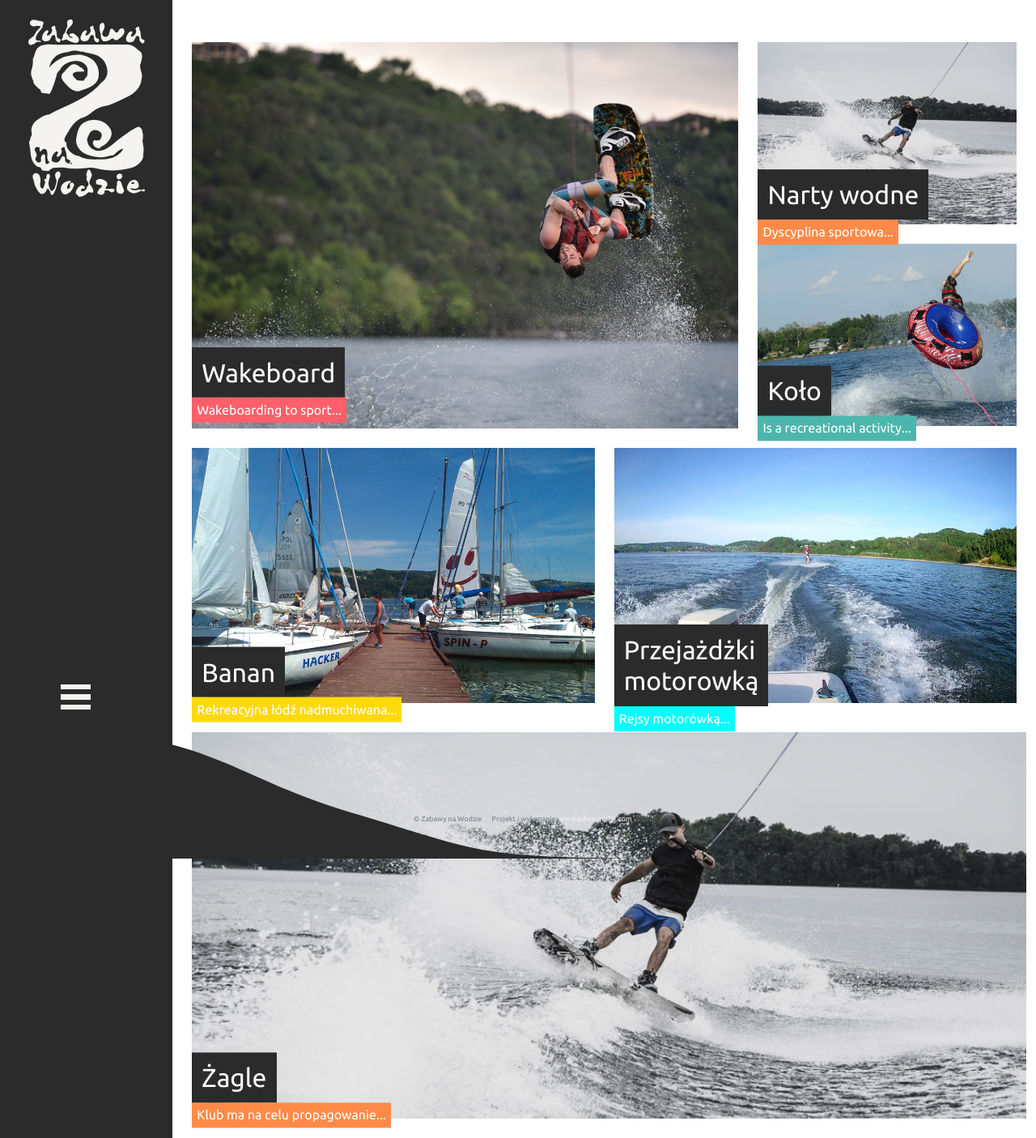
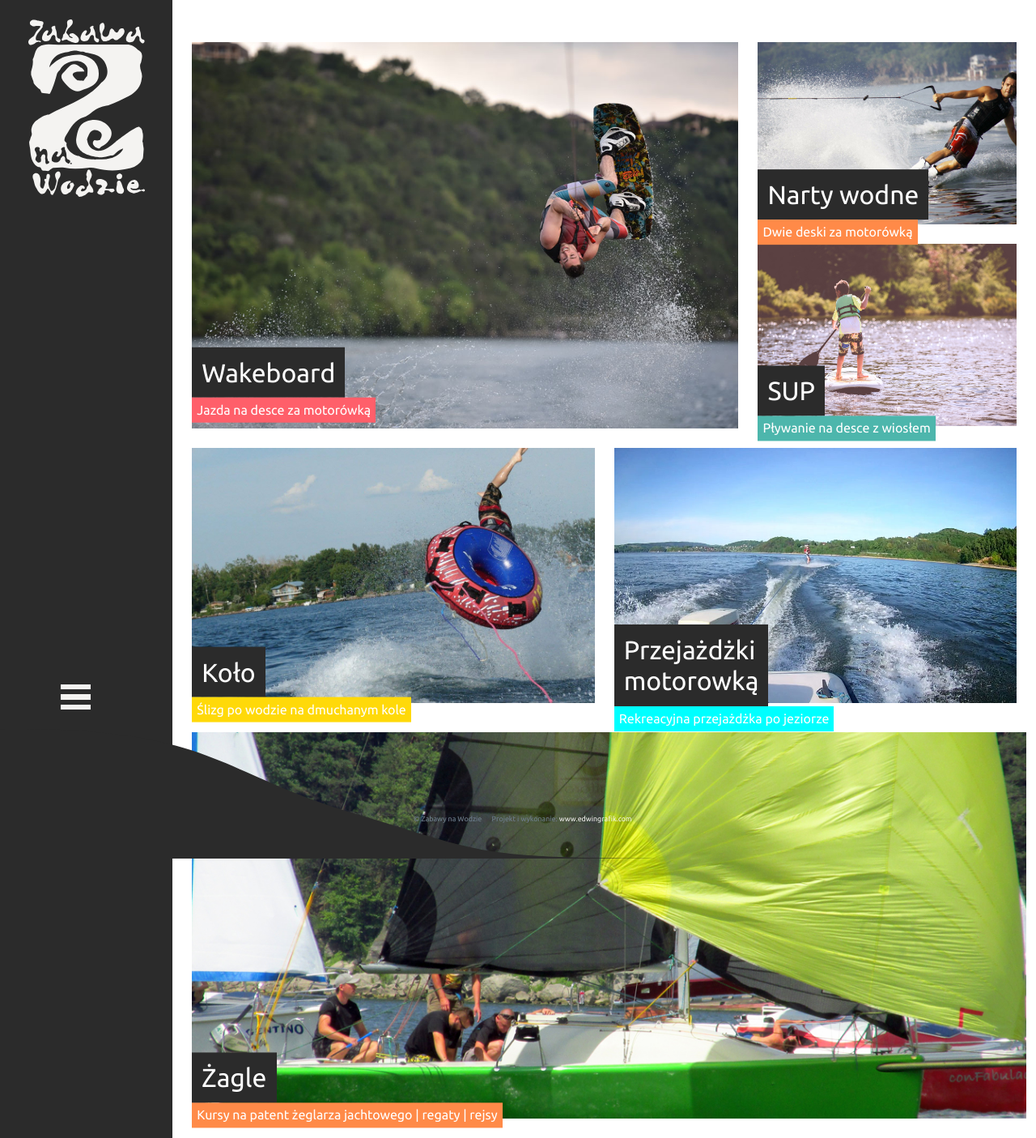
Before and after one commit to edwingrafik/zabawynawodzie, a Jekyll site: the page built from index.md, in a window 1280 px wide. Shown: the whole page at 81% size. Built offline with Jekyll 4.4.1, drawn with Linux system fonts in a browser that asks for light colours; nearby versions of some CDN libraries.

Commit message:
Zmiany tresci

```diff
--- /dev/null
+++ b/_includes/sup.html
@@ -0,0 +1,4 @@
+<h2 id="sup" class="mb-3">SUP</h2>
+<p>
+  SUP, czyli z ang. Stand Up Paddle, to nic innego jak deska z wiosłem. Pływa się na stojąco, posługując jednym wiosłem. Pomysł wydaje się prosty, ale jest to obecnie najszybciej rozwijającą się dyscypliną sportów surfingowych. SUP wywodzi się z połączenia deski surfingowej z kajakiem. Często spotyka się deski pompowane, ponieważ po rozłożeniu mają pokaźne rozmiary. Deska charakteryzuje się dużą wypornością i stabilnością, a pokład w całości pokryty jest miękką pianką, co pomaga utrzymać równowagę. Pływanie na desce poprawia koordynację, ogólną sprawność i wytrzymałość. Paddleboarding jest stosunkowo łatwy technicznie, dlatego pozwala na prowadzenie aktywności fizycznej na wodzie bez wcześniejszego przygotowania - często określany jest sportem dla każdego.
+</p>
--- /dev/null
+++ b/_includes/tubbing.html
@@ -0,0 +1,4 @@
+<h2 id="tubbing" class="mb-3">Koło</h2>
+<p>
+  Koło jest jednym z rodzajów aktywności rekreacyjnej na wodzie, która polega na ciągnięciu za motorówką lekkich obiektów o różnym kształcie wypełnionych powietrzem (z ang. tubing). Może to być koło, banan, pocisk, kanapa i inne. Dzięki niewielkiej wadze koło nabiera dużej prędkości i dostarcza niezapomnianych wrażeń. Świetna zabawa gwarantowana! Jazda odbywa się oczywiście w kamizelkach asekuracyjnych. Posiadamy dwuosobowe koło firmy Yamaha oraz oczywiście motorówkę, która je holuje z odpowiednią prędkością. Osoba holująca posiada wszystkie potrzebne uprawnienia: patent sternika motorowodnego oraz licencję do holowania narciarza wodnego lub innych obiektów pływających wydane przez Polski Związek Motorowodny i Narciarstwa Wodnego.
+</p>
--- /dev/null
+++ b/_includes/waterski.html
@@ -0,0 +1,4 @@
+<h2 id="waterski" class="mb-3">Narty wodne</h2>
+<p>
+  Narciarstwo wodne to dyscyplina sportowa, która polega na jeździe na nartach (lub jednej narcie) za holującą narciarza motorówką. Dzięki dużej prędkości narty utrzymują się na powierzchni wody, a narciarz może cieszyć się z frajdy jazdy. Udostępniamy kask i kamizelkę asekuracyjną oraz narty z wiązaniami. Osoba holująca posiada wszystkie potrzebne uprawnienia: patent sternika motorowodnego oraz licencję do holowania narciarza wodnego lub innych obiektów pływających wydane przez Polski Związek Motorowodny i Narciarstwa Wodnego.
+</p>
--- a/_includes/zabawy.html
+++ b/_includes/zabawy.html
@@ -1,17 +1,9 @@
-<!-- <div class="row no-gutter">
-  <div class="col-md-12">
-    <div class="blurb mt-5 text-center">
-      <h1 class="mb-3 text-uppercase font-weight-bold">Chcesz spędzic czas nad wodą?</h1>
-      <h5 class="pt-2 pb-2">Kiedy wiatru nie ma, oferujemy świetną zabawę z udziałem motorówki. Pływanie na kole czy wakeboard dostarczają niesamowitych wrażeń. Polecamy także jako atrakcję na wieczory kawalerskie, spotkania, czy po prostu sposób na zabawę na wodzie.</h5>
-    </div>
-  </div>
-</div> -->
 <div class="row no-gutters">
   <div class="col-md-8">
-    <a href="galeria" id="wakeboard" class="hero-item">
+    <a href="galeria" id="hero-01" class="hero-item">
       <div class="hero-title">
         <h2>Wakeboard</h2>
-        <h6>Wakeboarding to sport...</h6>
+        <h6>Jazda na desce za motorówką</h6>
       </div>
       <div class="hero-img" style="background-image: url('/img/steven-welch-124749-unsplash.jpg')">
       </div>
@@ -19,20 +11,20 @@
   </div>
 
   <div class="col-md-4">
-    <a href="galeria" id="water-ski" class="hero-item">
+    <a href="{{ url }}/galeria#waterski" id="hero-02" class="hero-item">
       <div class="hero-title">
         <h2>Narty wodne</h2>
-        <h6>Dyscyplina sportowa...</h6>
+        <h6>Dwie deski za motorówką</h6>
       </div>
-      <div class="hero-img" style="background-image: url('/img/caleb-vandenheuvel-407861-unsplash.jpg')">
+      <div class="hero-img" style="background-image: url('/img/mexico-88768_1920.jpg')">
       </div>
     </a>
-    <a href="galeria" id="tubbing" class="hero-item">
+    <a href="{{ url }}/galeria#sup" id="hero-03" class="hero-item">
       <div class="hero-title">
-        <h2>Koło</h2>
-        <h6>Is a recreational activity...</h6>
+        <h2>SUP</h2>
+        <h6>Pływanie na desce z wiosłem</h6>
       </div>
-      <div class="hero-img" style="background-image: url('/img/33944106_2116176085327162_1685665829208719360_o.jpg')">
+      <div class="hero-img" style="background-image: url('/img/ben-white-131242-unsplash.jpg')">
       </div>
     </a>
   </div>
@@ -40,23 +32,23 @@
 </div>
 <div class="row no-gutters">
   <div class="col-md-6">
-    <a href="galeria" id="banana" class="hero-item">
+    <a href="{{ url }}/galeria#tubbing" id="hero-04" class="hero-item">
       <div class="hero-title">
-        <h2>Banan</h2>
-        <h6>Rekreacyjna łódź nadmuchiwana...</h6>
+        <h2>Koło</h2>
+        <h6>Ślizg po wodzie na dmuchanym kole</h6>
       </div>
-      <div class="hero-img" style="background-image: url('/img/IMG_20150801_121529.jpg')">
+      <div class="hero-img" style="background-image: url('/img/33944106_2116176085327162_1685665829208719360_o.jpg')">
       </div>
     </a>
   </div>
 
   <div class="col-md-6">
-    <a href="galeria" id="motorboat" class="hero-item">
+    <a href="{{ url }}/galeria#moto" id="hero-05" class="hero-item">
       <div class="hero-title">
         <h2>Przejażdżki
           <br>
           motorowką</h2>
-        <h6>Rejsy motorówką...</h6>
+        <h6>Rekreacyjna przejażdżka po jeziorze</h6>
       </div>
       <div class="hero-img" style="background-image: url('/img/kolo11.jpg')">
       </div>
@@ -66,12 +58,12 @@
 </div>
 <div class="row no-gutters">
   <div class="col-md-12">
-    <a href="http://szwyblinka.pl/" id="sail-courses" class="hero-item">
+    <a href="http://szwyblinka.pl/" id="hero-06" class="hero-item">
       <div class="hero-title">
         <h2>Żagle</h2>
-        <h6>Klub ma na celu propagowanie...</h6>
+        <h6>Kursy na patent żeglarza jachtowego | regaty | rejsy</h6>
       </div>
-      <div class="hero-img" style="background-image: url('/img/caleb-vandenheuvel-407861-unsplash.jpg')">
+      <div class="hero-img" style="background-image: url('/img/IMG_6776.jpg')">
       </div>
     </a>
   </div>
--- a/_sass/style/_hero.scss
+++ b/_sass/style/_hero.scss
@@ -1,13 +1,8 @@
-.hero-content {
-}
-
 .hero-item {
   position: relative;
 }
 
 .blurb {
-  // margin-left: $base-spacing*2;
-  // margin-right: $base-spacing*2;
   margin-bottom: $base-spacing*4;
   color: $dark;
    h5 {
@@ -50,7 +45,7 @@
   width: -moz-fit-content;
 }
 
-#wakeboard {
+#hero-01 {
   height: 53vh;
   .hero-img {
     margin-top: $base-spacing*2;
@@ -75,8 +70,7 @@
     }
   }
 }
-
-#water-ski {
+#hero-02 {
   height: 25vh;
   .hero-img {
     margin-top: $base-spacing*2;
@@ -98,7 +92,76 @@
     }
   }
 }
-#sail-courses {
+#hero-03 {
+  height: 25vh;
+  .hero-img {
+    margin-top: $base-spacing;
+    margin-right: $base-spacing*2;
+    margin-bottom: $base-spacing;
+    margin-left: $base-spacing;
+    &:hover {
+      filter: url('#green-blue');
+    }
+    @media (max-width: $tablet) {
+      margin: $base-spacing;
+    }
+  }
+  .hero-title {
+    transform: translate(0%, 40%);
+    left: $base-spacing;
+    h6 {
+      background-color: #4db6ac;
+    }
+  }
+}
+#hero-04 {
+  height: 35vh;
+  .hero-img {
+    margin-top: $base-spacing;
+    margin-right: $base-spacing;
+    margin-bottom: $base-spacing;
+    margin-left: $base-spacing*2;
+    &:hover {
+      filter: url('#yellow-pink');
+    }
+    @media (max-width: $tablet) {
+      margin: $base-spacing;
+    }
+  }
+  .hero-title {
+    transform: translate(0%, 100%);
+    left: $base-spacing*2;
+    h6 {
+      background-color: $yellow;
+    }
+    @media (max-width: $tablet) {
+      left: $base-spacing;
+    }
+  }
+}
+#hero-05 {
+  height: 35vh;
+  .hero-img {
+    margin-top: $base-spacing;
+    margin-right: $base-spacing*2;
+    margin-bottom: $base-spacing;
+    margin-left: $base-spacing;
+    &:hover {
+      filter: url('#blue-aqua');
+    }
+    @media (max-width: $tablet) {
+      margin: $base-spacing;
+    }
+  }
+  .hero-title {
+    transform: translate(0%, 50%);
+    left: $base-spacing;
+    h6 {
+      background-color: aqua;
+    }
+  }
+}
+#hero-06 {
   height: 53vh;
   .hero-img {
     margin-top: $base-spacing*2;
@@ -123,91 +186,3 @@
     }
   }
 }
-#tubbing {
-  height: 25vh;
-  .hero-img {
-    margin-top: $base-spacing;
-    margin-right: $base-spacing*2;
-    margin-bottom: $base-spacing;
-    margin-left: $base-spacing;
-    &:hover {
-      filter: url('#green-blue');
-    }
-    @media (max-width: $tablet) {
-      margin: $base-spacing;
-    }
-  }
-  .hero-title {
-    transform: translate(0%, 40%);
-    left: $base-spacing;
-    h6 {
-      background-color: #4db6ac;
-    }
-  }
-}
-#sailing {
-  height: 25vh;
-  .hero-img {
-    margin-top: $base-spacing;
-    margin-right: $base-spacing;
-    margin-bottom: $base-spacing;
-    margin-left: $base-spacing*2;
-    &:hover {
-      filter: url('#green-blue');
-    }
-  }
-  .hero-title {
-    transform: translate(0%, 40%);
-    left: $base-spacing*2;
-    h6 {
-      background-color: #4db6ac;
-    }
-  }
-}
-#banana {
-  height: 35vh;
-  .hero-img {
-    margin-top: $base-spacing;
-    margin-right: $base-spacing;
-    margin-bottom: $base-spacing;
-    margin-left: $base-spacing*2;
-    &:hover {
-      filter: url('#yellow-pink');
-    }
-    @media (max-width: $tablet) {
-      margin: $base-spacing;
-    }
-  }
-  .hero-title {
-    transform: translate(0%, 100%);
-    left: $base-spacing*2;
-    h6 {
-      background-color: $yellow;
-    }
-    @media (max-width: $tablet) {
-      left: $base-spacing;
-    }
-  }
-}
-#motorboat {
-  height: 35vh;
-  .hero-img {
-    margin-top: $base-spacing;
-    margin-right: $base-spacing*2;
-    margin-bottom: $base-spacing;
-    margin-left: $base-spacing;
-    &:hover {
-      filter: url('#blue-aqua');
-    }
-    @media (max-width: $tablet) {
-      margin: $base-spacing;
-    }
-  }
-  .hero-title {
-    transform: translate(0%, 50%);
-    left: $base-spacing;
-    h6 {
-      background-color: aqua;
-    }
-  }
-}
```
Also changed, not shown: _includes/motorboat.html (added, +28 -0 lines), _includes/wakeboard.html (added, +31 -0 lines), galeria.html (+5 -26 lines), oferta.html (+9 -12 lines), img/IMG_6776.jpg (added), img/ben-white-131242-unsplash.jpg (added), img/mexico-88768_1920.jpg (added).
